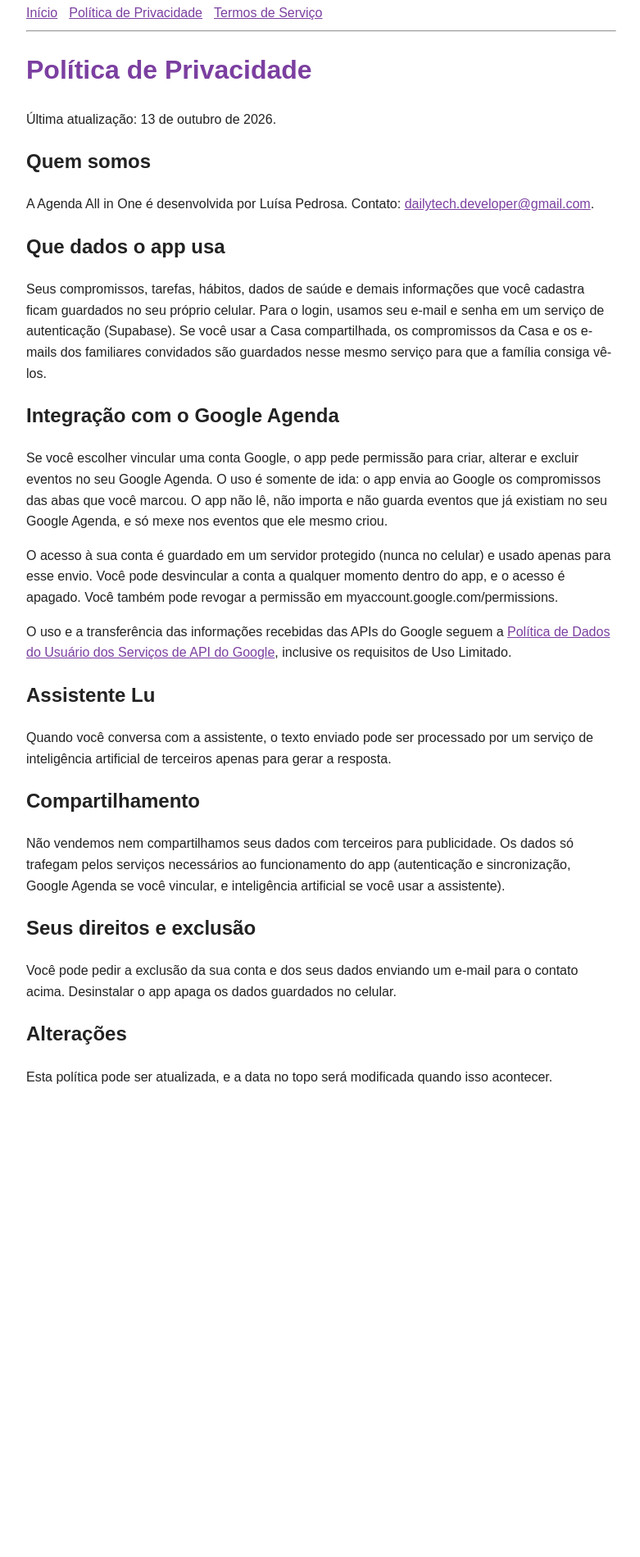
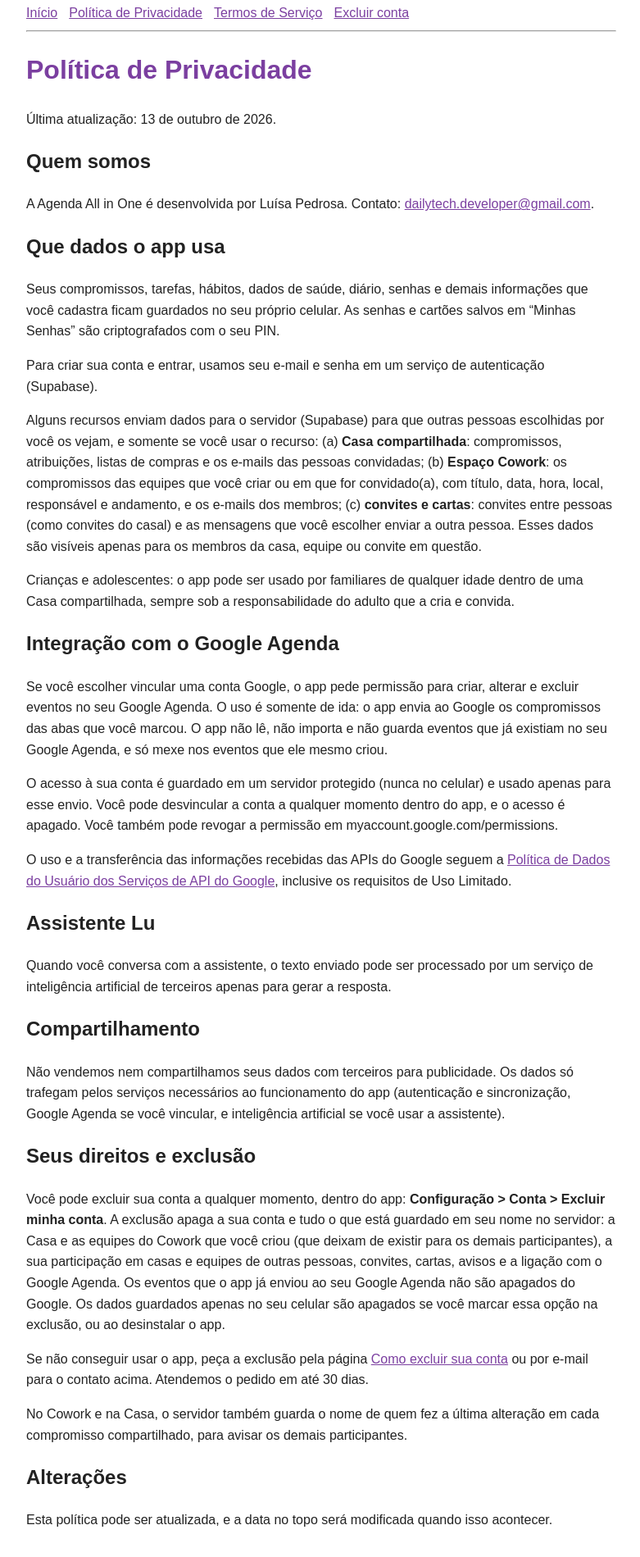
Before and after one commit to luisapedrosa/Agenda-All-in-One-2, a plain HTML site: page privacidade.html in a window 1280 px wide. Shown: the part 29-1928 px from the top of the page at 82% size, without its empty margins (248-1029 px from the left). Before the commit the page ends 1387 px from the top, so only its background shows below. Drawn offline with Linux system fonts and the light colour scheme.

Commit message:
Add files via upload

```diff
--- a/privacidade.html
+++ b/privacidade.html
@@ -1,10 +1,13 @@
-<!doctype html><html lang="pt-BR"><head><title>Política de Privacidade - Agenda All in One</title><meta charset="utf-8"><meta name="viewport" content="width=device-width,initial-scale=1"><style>body{font-family:Arial,sans-serif;max-width:720px;margin:32px auto;padding:0 16px;line-height:1.6;color:#222}h1{color:#7b3fa0}a{color:#7b3fa0}nav a{margin-right:14px}</style></head><body><nav><a href="index.html">Início</a><a href="privacidade.html">Política de Privacidade</a><a href="termos.html">Termos de Serviço</a></nav><hr>
+<!doctype html><html lang="pt-BR"><head><title>Política de Privacidade - Agenda All in One</title><meta charset="utf-8"><meta name="viewport" content="width=device-width,initial-scale=1"><style>body{font-family:Arial,sans-serif;max-width:720px;margin:32px auto;padding:0 16px;line-height:1.6;color:#222}h1{color:#7b3fa0}a{color:#7b3fa0}nav a{margin-right:14px}</style></head><body><nav><a href="index.html">Início</a><a href="privacidade.html">Política de Privacidade</a><a href="termos.html">Termos de Serviço</a><a href="excluir-conta.html">Excluir conta</a></nav><hr>
 <h1>Política de Privacidade</h1>
 <p>Última atualização: 13 de outubro de 2026.</p>
 <h2>Quem somos</h2>
 <p>A Agenda All in One é desenvolvida por Luísa Pedrosa. Contato: <a href="mailto:dailytech.developer@gmail.com">dailytech.developer@gmail.com</a>.</p>
 <h2>Que dados o app usa</h2>
-<p>Seus compromissos, tarefas, hábitos, dados de saúde e demais informações que você cadastra ficam guardados no seu próprio celular. Para o login, usamos seu e-mail e senha em um serviço de autenticação (Supabase). Se você usar a Casa compartilhada, os compromissos da Casa e os e-mails dos familiares convidados são guardados nesse mesmo serviço para que a família consiga vê-los.</p>
+<p>Seus compromissos, tarefas, hábitos, dados de saúde, diário, senhas e demais informações que você cadastra ficam guardados no seu próprio celular. As senhas e cartões salvos em “Minhas Senhas” são criptografados com o seu PIN.</p>
+<p>Para criar sua conta e entrar, usamos seu e-mail e senha em um serviço de autenticação (Supabase).</p>
+<p>Alguns recursos enviam dados para o servidor (Supabase) para que outras pessoas escolhidas por você os vejam, e somente se você usar o recurso: (a) <b>Casa compartilhada</b>: compromissos, atribuições, listas de compras e os e-mails das pessoas convidadas; (b) <b>Espaço Cowork</b>: os compromissos das equipes que você criar ou em que for convidado(a), com título, data, hora, local, responsável e andamento, e os e-mails dos membros; (c) <b>convites e cartas</b>: convites entre pessoas (como convites do casal) e as mensagens que você escolher enviar a outra pessoa. Esses dados são visíveis apenas para os membros da casa, equipe ou convite em questão.</p>
+<p>Crianças e adolescentes: o app pode ser usado por familiares de qualquer idade dentro de uma Casa compartilhada, sempre sob a responsabilidade do adulto que a cria e convida.</p>
 <h2>Integração com o Google Agenda</h2>
 <p>Se você escolher vincular uma conta Google, o app pede permissão para criar, alterar e excluir eventos no seu Google Agenda. O uso é somente de ida: o app envia ao Google os compromissos das abas que você marcou. O app não lê, não importa e não guarda eventos que já existiam no seu Google Agenda, e só mexe nos eventos que ele mesmo criou.</p>
 <p>O acesso à sua conta é guardado em um servidor protegido (nunca no celular) e usado apenas para esse envio. Você pode desvincular a conta a qualquer momento dentro do app, e o acesso é apagado. Você também pode revogar a permissão em myaccount.google.com/permissions.</p>
@@ -14,7 +17,9 @@
 <h2>Compartilhamento</h2>
 <p>Não vendemos nem compartilhamos seus dados com terceiros para publicidade. Os dados só trafegam pelos serviços necessários ao funcionamento do app (autenticação e sincronização, Google Agenda se você vincular, e inteligência artificial se você usar a assistente).</p>
 <h2>Seus direitos e exclusão</h2>
-<p>Você pode pedir a exclusão da sua conta e dos seus dados enviando um e-mail para o contato acima. Desinstalar o app apaga os dados guardados no celular.</p>
+<p>Você pode excluir sua conta a qualquer momento, dentro do app: <b>Configuração &gt; Conta &gt; Excluir minha conta</b>. A exclusão apaga a sua conta e tudo o que está guardado em seu nome no servidor: a Casa e as equipes do Cowork que você criou (que deixam de existir para os demais participantes), a sua participação em casas e equipes de outras pessoas, convites, cartas, avisos e a ligação com o Google Agenda. Os eventos que o app já enviou ao seu Google Agenda não são apagados do Google. Os dados guardados apenas no seu celular são apagados se você marcar essa opção na exclusão, ou ao desinstalar o app.</p>
+<p>Se não conseguir usar o app, peça a exclusão pela página <a href="excluir-conta.html">Como excluir sua conta</a> ou por e-mail para o contato acima. Atendemos o pedido em até 30 dias.</p>
+<p>No Cowork e na Casa, o servidor também guarda o nome de quem fez a última alteração em cada compromisso compartilhado, para avisar os demais participantes.</p>
 <h2>Alterações</h2>
 <p>Esta política pode ser atualizada, e a data no topo será modificada quando isso acontecer.</p>
 </body></html>
```
Also changed, not shown: excluir-conta.html (added, +14 -0 lines), index.html (+2 -2 lines).
